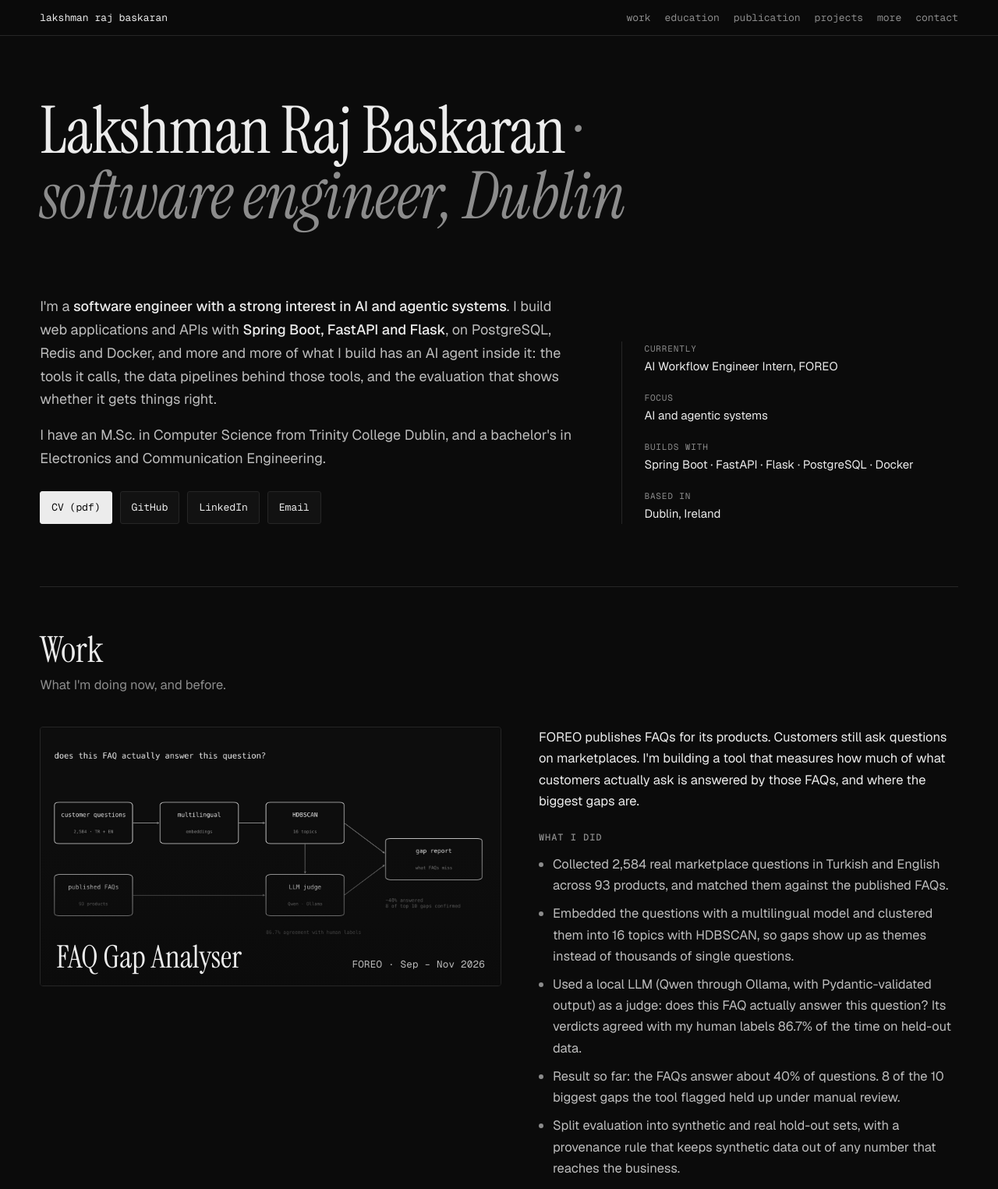
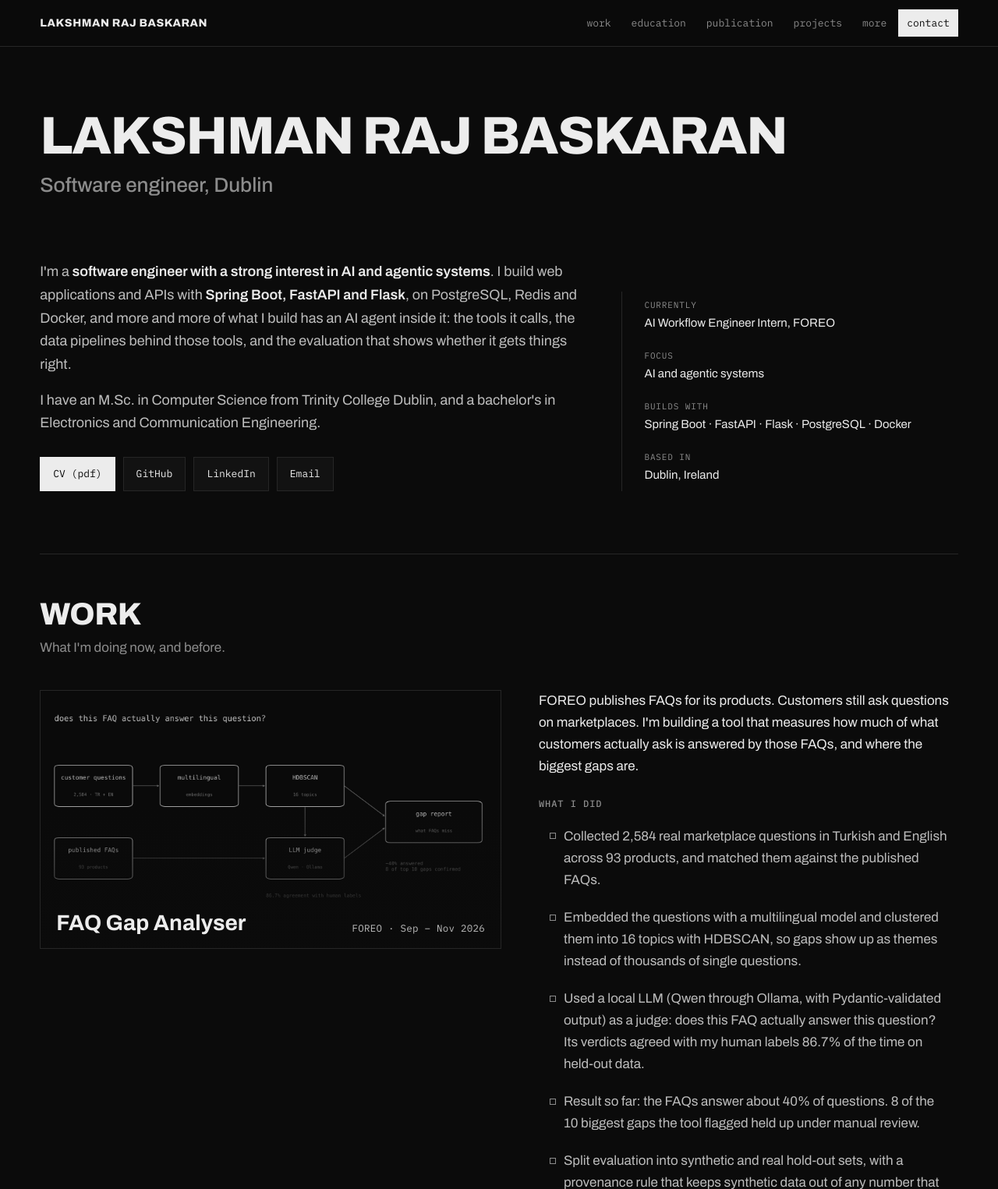
Before and after one commit to lakshmanBaskaran/lakshmanBaskaran.github.io, a plain HTML site: page index.html in a window 1280 px wide. Shown: the top 1525 px of the page at 78% size. Drawn offline with nearby package versions, Linux system fonts and the light colour scheme.

Commit message:
Add files via upload

```diff
--- a/index.html
+++ b/index.html
@@ -9,9 +9,9 @@
 <meta name="description" content="Lakshman Raj Baskaran, software engineer in Dublin. Agentic AI systems, LLM evaluation, Java and Python backends, embedded IoT.">
 <link rel="preconnect" href="https://fonts.googleapis.com">
 <link rel="preconnect" href="https://fonts.gstatic.com" crossorigin>
-<link rel="stylesheet" href="https://fonts.googleapis.com/css2?family=Instrument+Serif:ital@0;1&family=Geist:wght@400;500;600&family=Geist+Mono:wght@400;500&display=swap">
+<link rel="stylesheet" href="https://fonts.googleapis.com/css2?family=Archivo:wdth,wght@100..125,400..800&family=IBM+Plex+Mono:wght@400;500&display=swap">
 <style>
-/* Layout: one reading column; each project is a figure-backed block followed by plain notes, like a lab notebook. Black and white only. */
+/* Layout: wide two-column rows, square edges, figure left and notes right. Black and white only; Archivo set wide for headings, Plex Mono for labels. */
 :root{
   --bg:#0b0b0b;
   --panel:#121212;
@@ -19,16 +19,17 @@
   --fg:#ececec;
   --soft:#bdbdbd;
   --muted:#8c8c8c;
-  --serif:"Instrument Serif",Georgia,"Times New Roman",serif;
-  --sans:"Geist","Helvetica Neue",Arial,sans-serif;
-  --mono:"Geist Mono",ui-monospace,Menlo,Consolas,monospace;
+  --head:"Archivo","Helvetica Neue",Arial,sans-serif;
+  --sans:"Archivo","Helvetica Neue",Arial,sans-serif;
+  --mono:"IBM Plex Mono",ui-monospace,Menlo,Consolas,monospace;
+  --hover:#181818;
   --col:1240px;
   --gutter:clamp(16px,4vw,56px);
   color-scheme:dark;
 }
 *{box-sizing:border-box}
 html{background:var(--bg);scroll-behavior:smooth}
-body{background:var(--bg);color:var(--fg);font-family:var(--sans);font-size:16.5px;line-height:1.65;
+body{background:var(--bg);color:var(--fg);font-family:var(--sans);font-size:17px;line-height:1.65;font-stretch:100%;
   padding-left:max(var(--gutter),env(safe-area-inset-left,0px));padding-right:max(var(--gutter),env(safe-area-inset-right,0px))}
 body::before{content:"";position:fixed;inset:0 0 auto;height:env(safe-area-inset-top,0px);z-index:20;background:var(--bg)}
 ::selection{background:var(--fg);color:var(--bg)}
@@ -40,40 +41,45 @@
 header.top{position:sticky;top:env(safe-area-inset-top,0px);z-index:10;background:rgba(11,11,11,.9);backdrop-filter:blur(8px);-webkit-backdrop-filter:blur(8px);
   border-bottom:1px solid var(--line);margin:0 calc(-1*max(var(--gutter),env(safe-area-inset-left,0px)));padding:12px max(var(--gutter),env(safe-area-inset-right,0px)) 12px max(var(--gutter),env(safe-area-inset-left,0px))}
 header.top .col{display:flex;justify-content:space-between;align-items:center;gap:16px;flex-wrap:wrap}
-.mark{font-family:var(--mono);font-size:13px;text-decoration:none}
-header nav{display:flex;gap:18px;flex-wrap:wrap}
-header nav a{font-family:var(--mono);font-size:13px;color:var(--muted);text-decoration:none}
-header nav a:hover{color:var(--fg)}
+.mark{font-family:var(--head);font-weight:800;font-stretch:118%;font-size:14px;letter-spacing:.04em;text-transform:uppercase;text-decoration:none}
+header nav{display:flex;gap:4px;flex-wrap:wrap}
+header nav a{font-family:var(--mono);font-size:13px;color:var(--muted);text-decoration:none;padding:6px 10px;border:1px solid transparent;transition:color .2s,border-color .2s,background .2s}
+header nav a:hover{color:var(--fg);border-color:var(--line)}
+header nav a.on{color:var(--bg);background:var(--fg);border-color:var(--fg)}
+section{scroll-margin-top:calc(env(safe-area-inset-top,0px) + 64px)}
 
 .intro{padding-block:80px 56px;animation:fade .7s ease-out both;display:grid;grid-template-columns:minmax(0,1.6fr) minmax(0,1fr);gap:56px;align-items:end}
 .intro h1{grid-column:1/-1}
-.facts{margin:0;display:grid;gap:18px;border-left:1px solid var(--line);padding-left:28px}
+.facts{margin:0;display:grid;gap:4px;border-left:1px solid var(--line);padding-left:16px}
+.facts>div{padding:8px 12px;transition:background .2s}
+.facts>div:hover{background:var(--hover)}
 .facts dt{font-family:var(--mono);font-size:11px;letter-spacing:.08em;text-transform:uppercase;color:var(--muted)}
 .facts dd{margin:2px 0 0;font-size:15px}
 @keyframes fade{from{opacity:0;transform:translateY(8px)}to{opacity:1;transform:none}}
-h1{font-family:var(--serif);font-weight:400;font-size:clamp(46px,8vw,84px);line-height:1;letter-spacing:-.01em;margin:0 0 28px;text-wrap:balance}
-h1 i{color:var(--muted)}
+h1{font-family:var(--head);font-weight:800;font-stretch:118%;font-size:clamp(38px,5.6vw,68px);line-height:1.02;letter-spacing:-.02em;text-transform:uppercase;margin:0 0 28px;text-wrap:balance}
+h1 i{display:block;font-style:normal;font-weight:500;font-stretch:100%;text-transform:none;letter-spacing:0;font-size:clamp(20px,2.2vw,26px);color:var(--muted);margin-top:14px}
 .intro p{max-width:68ch;margin:0 0 16px;color:var(--soft);font-size:18px}
-.intro p strong{color:var(--fg);font-weight:500}
+.intro p strong{color:var(--fg);font-weight:600}
 .row{display:flex;flex-wrap:wrap;gap:10px;margin-top:28px}
-.btn{font-family:var(--mono);font-size:13px;text-decoration:none;border:1px solid var(--line);padding:9px 14px;border-radius:3px;background:var(--panel);transition:border-color .2s,background .2s}
-.btn:hover{border-color:var(--fg)}
+.btn{font-family:var(--mono);font-size:13px;text-decoration:none;border:1px solid var(--line);padding:10px 16px;border-radius:0;background:var(--panel);transition:border-color .2s,background .2s,color .2s}
+.btn:hover{border-color:var(--fg);background:var(--fg);color:var(--bg)}
 .btn.solid{background:var(--fg);color:var(--bg);border-color:var(--fg)}
 .meta{font-family:var(--mono);font-size:12.5px;color:var(--muted);letter-spacing:.02em}
 
 section{padding-block:56px 8px;border-top:1px solid var(--line);margin-top:24px}
-h2{font-family:var(--serif);font-weight:400;font-size:clamp(34px,5vw,46px);line-height:1.05;margin:0 0 8px}
+h2{font-family:var(--head);font-weight:800;font-stretch:118%;font-size:clamp(28px,3.6vw,40px);line-height:1.05;letter-spacing:-.01em;text-transform:uppercase;margin:0 0 8px}
 .sub{color:var(--muted);margin:0 0 40px;max-width:60ch}
 
 /* project block */
 .proj{margin-bottom:88px;display:grid;grid-template-columns:minmax(0,1.1fr) minmax(0,1fr);gap:48px;align-items:start}
 .proj>.fig{position:sticky;top:calc(env(safe-area-inset-top,0px) + 76px)}
-.fig{position:relative;display:block;aspect-ratio:16/9;max-width:100%;overflow:hidden;border:1px solid var(--line);border-radius:4px;background:var(--panel) center/cover no-repeat;text-decoration:none}
+.fig{position:relative;display:block;aspect-ratio:16/9;max-width:100%;overflow:hidden;border:1px solid var(--line);border-radius:0;background:var(--panel) center/cover no-repeat;text-decoration:none;transition:border-color .3s}
 .fig::after{content:"";position:absolute;inset:0;background:linear-gradient(180deg,rgba(11,11,11,0) 45%,rgba(11,11,11,.92) 100%)}
-.fig img{width:100%;height:100%;object-fit:cover;display:block;filter:grayscale(1);transition:transform .6s ease}
-.proj:hover .fig img{transform:scale(1.025)}
+.fig img{width:100%;height:100%;object-fit:cover;display:block;filter:grayscale(1) brightness(.78);transition:transform .6s ease,filter .4s ease}
+.proj:hover .fig img,.fig:focus-visible img{transform:scale(1.03);filter:grayscale(1) brightness(1)}
+.proj:hover .fig{border-color:var(--fg)}
 .fig .cap{position:absolute;left:20px;right:20px;bottom:16px;z-index:1;display:flex;justify-content:space-between;align-items:flex-end;gap:12px;flex-wrap:wrap}
-.fig h3{font-family:var(--serif);font-weight:400;font-size:clamp(28px,4.4vw,40px);line-height:1.05;margin:0;color:var(--fg);text-wrap:balance}
+.fig h3{font-family:var(--head);font-weight:700;font-stretch:112%;font-size:clamp(20px,2.3vw,28px);line-height:1.15;margin:0;color:var(--fg);text-wrap:balance}
 .fig .meta{color:var(--soft)}
 .body{display:flex;flex-direction:column-reverse;gap:24px;min-width:0}
 .side{display:grid;gap:14px;align-content:start;border-top:1px solid var(--line);padding-top:18px}
@@ -86,23 +92,30 @@
 .main{min-width:0}
 .main>p{margin:0 0 16px;max-width:64ch}
 .main h4{font-family:var(--mono);font-weight:500;font-size:12px;letter-spacing:.08em;text-transform:uppercase;color:var(--muted);margin:24px 0 10px}
-.main ul{margin:0;padding-left:18px;display:grid;gap:9px;max-width:66ch;color:var(--soft)}
-.main li::marker{color:var(--muted)}
-.main code{font-family:var(--mono);font-size:.86em;background:var(--panel);border:1px solid var(--line);padding:1px 5px;border-radius:3px;color:var(--fg)}
+.main ul{margin:0;padding:0;list-style:none;display:grid;gap:4px;max-width:70ch;color:var(--soft)}
+.main li{position:relative;padding:8px 12px 8px 30px;border-left:2px solid transparent;transition:background .2s,color .2s,border-color .2s}
+.main li::before{content:"";position:absolute;left:12px;top:1.05em;width:6px;height:6px;border:1px solid var(--muted);transition:background .2s,border-color .2s}
+.main li:hover{background:var(--hover);color:var(--fg);border-left-color:var(--fg)}
+.main li:hover::before{background:var(--fg);border-color:var(--fg)}
+.main code{font-family:var(--mono);font-size:.86em;background:var(--panel);border:1px solid var(--line);padding:1px 5px;border-radius:0;color:var(--fg)}
 
 /* smaller builds */
 .small{display:grid;gap:0}
-.small article{display:grid;grid-template-columns:1fr auto;gap:8px 24px;padding:20px 0;border-top:1px solid var(--line)}
+.small article{display:grid;grid-template-columns:1fr auto;gap:8px 24px;padding:20px 16px;border-top:1px solid var(--line);transition:background .2s}
+.small article:hover{background:var(--hover)}
+.small article:hover p{color:var(--fg)}
 .small article:last-child{border-bottom:1px solid var(--line)}
-.small h3{font-family:var(--sans);font-weight:500;font-size:18px;margin:0}
+.small h3{font-family:var(--head);font-weight:700;font-stretch:108%;font-size:19px;margin:0}
 .small p{grid-column:1/-1;margin:0;color:var(--soft);max-width:90ch;font-size:15.5px}
 .small .links{flex-direction:row;gap:16px;align-items:baseline}
 
 /* lists */
 .list{display:grid}
-.list>div{display:grid;grid-template-columns:240px 1fr;gap:28px;padding:22px 0;border-top:1px solid var(--line)}
+.list>div{display:grid;grid-template-columns:240px 1fr;gap:28px;padding:22px 16px;border-top:1px solid var(--line);transition:background .2s}
+.list>div:hover{background:var(--hover)}
+.list>div:hover .meta{color:var(--fg)}
 .list>div:last-child{border-bottom:1px solid var(--line)}
-.list h3{font-family:var(--sans);font-weight:500;font-size:18px;margin:0 0 4px}
+.list h3{font-family:var(--head);font-weight:700;font-stretch:108%;font-size:19px;margin:0 0 4px}
 .list p{margin:4px 0 0;color:var(--soft);font-size:15.5px;max-width:90ch}
 
 .contact{padding-block:56px 24px}
@@ -110,7 +123,7 @@
 .contact dl{display:grid;grid-template-columns:120px 1fr;gap:12px 20px;margin:28px 0 0;font-size:16px}
 .contact dt{font-family:var(--mono);font-size:12px;color:var(--muted);text-transform:uppercase;letter-spacing:.08em;padding-top:3px}
 .contact dd{margin:0;overflow-wrap:anywhere;display:flex;gap:10px;align-items:center;flex-wrap:wrap}
-.copy{font-family:var(--mono);font-size:11.5px;background:none;border:1px solid var(--line);color:var(--muted);padding:3px 8px;border-radius:3px;cursor:pointer}
+.copy{font-family:var(--mono);font-size:11.5px;background:none;border:1px solid var(--line);color:var(--muted);padding:3px 8px;border-radius:0;cursor:pointer}
 .copy:hover{color:var(--fg);border-color:var(--fg)}
 footer{padding-block:40px;color:var(--muted);font-family:var(--mono);font-size:12px;display:flex;justify-content:space-between;gap:12px;flex-wrap:wrap;border-top:1px solid var(--line);margin-top:40px}
 
@@ -118,7 +131,7 @@
   .proj{grid-template-columns:1fr;gap:24px}
   .proj>.fig{position:relative;top:auto}
   .intro{grid-template-columns:1fr;gap:32px}
-  .facts{border-left:0;padding-left:0;border-top:1px solid var(--line);padding-top:24px;grid-template-columns:1fr 1fr}
+  .facts{border-left:0;padding-left:0;border-top:1px solid var(--line);padding-top:16px;grid-template-columns:1fr 1fr}
 }
 @media (max-width:720px){
   .intro{padding-block:48px 32px}
@@ -129,7 +142,8 @@
   .fig .cap{left:14px;right:14px}
   .contact dl{grid-template-columns:1fr;gap:4px}
   .contact dd{margin-bottom:12px}
-  header nav{gap:12px}
+  header nav{gap:2px}
+  header nav a{padding:5px 7px;font-size:12px}
 }
 @media (prefers-reduced-motion:reduce){*{animation:none!important;transition:none!important;scroll-behavior:auto!important}}
 </style>
@@ -149,7 +163,7 @@
 <main class="col" id="top">
 
   <div class="intro">
-    <h1>Lakshman Raj Baskaran <i>· software engineer, Dublin</i></h1>
+    <h1>Lakshman Raj Baskaran <i>Software engineer, Dublin</i></h1>
     <div>
     <p>I'm a <strong>software engineer with a strong interest in AI and agentic systems</strong>. I build web applications and APIs with <strong>Spring Boot, FastAPI and Flask</strong>, on PostgreSQL, Redis and Docker, and more and more of what I build has an AI agent inside it: the tools it calls, the data pipelines behind those tools, and the evaluation that shows whether it gets things right.</p>
     <p>I have an M.Sc. in Computer Science from Trinity College Dublin, and a bachelor's in Electronics and Communication Engineering.</p>
@@ -415,6 +429,25 @@
 </main>
 
 <script>
+(() => {
+  const links = [...document.querySelectorAll('header nav a')];
+  const secs = links.map(a => document.querySelector(a.getAttribute('href')));
+  const hdr = document.querySelector('header.top');
+  const update = () => {
+    const y = hdr.getBoundingClientRect().bottom + 24;
+    let cur = -1;
+    secs.forEach((s, i) => { if (s && s.getBoundingClientRect().top <= y) cur = i; });
+    const el = document.documentElement;
+    if (el.scrollTop + el.clientHeight >= el.scrollHeight - 4) cur = secs.length - 1;
+    links.forEach((a, i) => {
+      a.classList.toggle('on', i === cur);
+      if (i === cur) a.setAttribute('aria-current', 'true'); else a.removeAttribute('aria-current');
+    });
+  };
+  addEventListener('scroll', update, { passive: true });
+  addEventListener('resize', update);
+  update();
+})();
 document.getElementById('copyBtn').addEventListener('click', e => {
   const b = e.currentTarget, t = document.getElementById('email').textContent;
   const done = m => { b.textContent = m; setTimeout(() => b.textContent = 'copy', 1600); };
```
